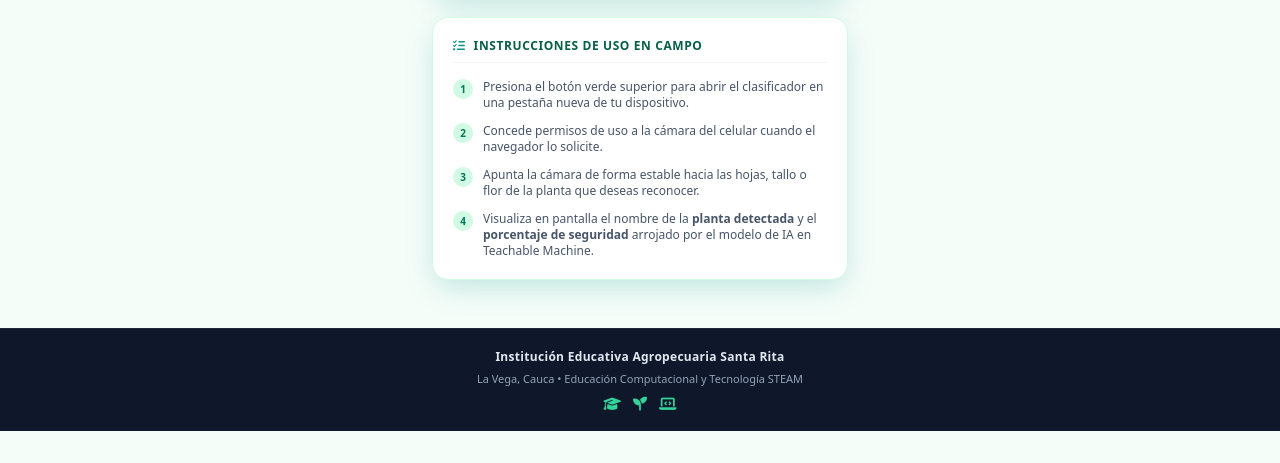
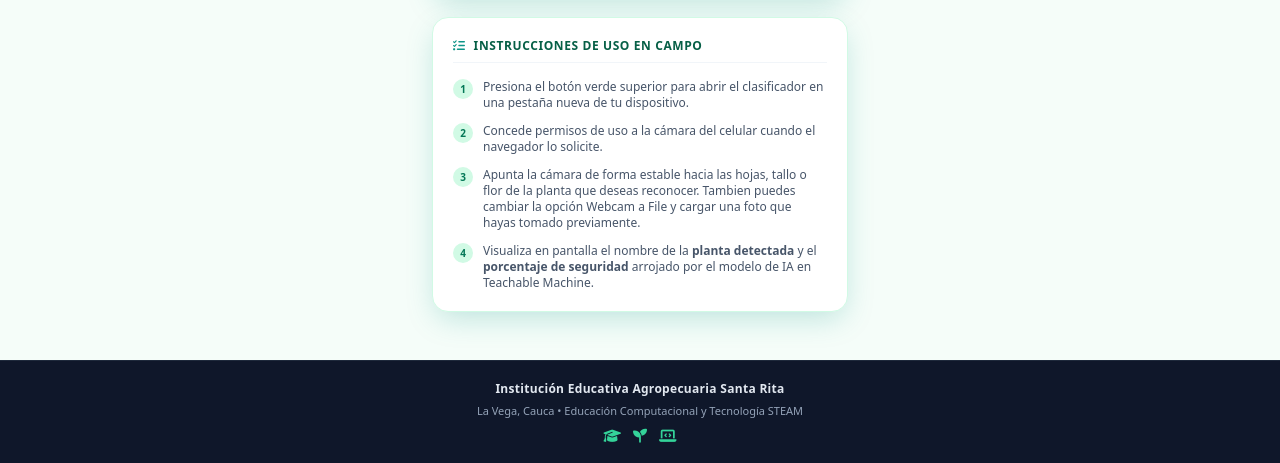
Before and after one commit to kriptosoul/hojas, a plain HTML site: page index.html in a window 1280 px wide. Shown: the part 604-1067 px from the top of the page. Before the commit the page ends 1035 px from the top, so only its background shows below. Drawn offline with nearby package versions, Linux system fonts and the light colour scheme.

Commit message:
Update index.html

```diff
--- a/index.html
+++ b/index.html
@@ -92,7 +92,7 @@
                 </li>
                 <li class="flex items-start gap-2.5">
                     <span class="flex-shrink-0 w-5 h-5 rounded-full bg-emerald-100 text-emerald-700 font-bold flex items-center justify-center text-[10px]">3</span>
-                    <span>Apunta la cámara de forma estable hacia las hojas, tallo o flor de la planta que deseas reconocer.</span>
+                    <span>Apunta la cámara de forma estable hacia las hojas, tallo o flor de la planta que deseas reconocer. Tambien puedes cambiar la opción Webcam a File y cargar una foto que hayas tomado previamente.</span>
                 </li>
                 <li class="flex items-start gap-2.5">
                     <span class="flex-shrink-0 w-5 h-5 rounded-full bg-emerald-100 text-emerald-700 font-bold flex items-center justify-center text-[10px]">4</span>
```
